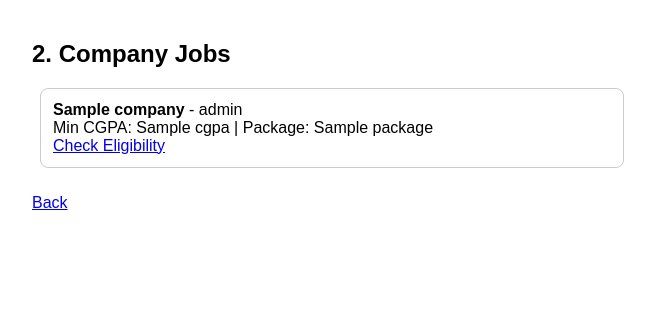
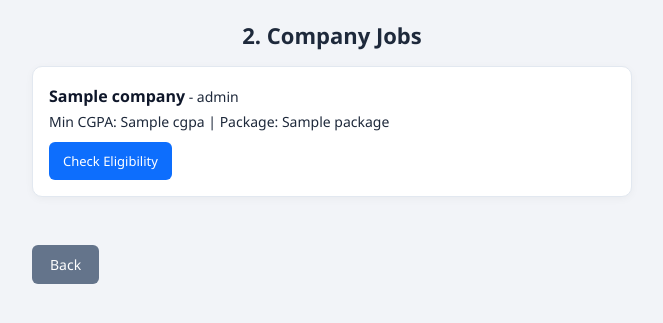
Before and after one commit to shiwanikumari110/smart-campus-placement, a Flask app: template templates/company_jobs.html in a window 1280 px wide. Shown: the top 323 px of the page, without its empty margins (308-971 px from the left). Run offline with Flask 3, Linux system fonts and the light colour scheme; the template is opened without the code that fills it: most values are stand-ins (such as "Sample title", 1, 10 or a date in 2020).

Commit message:
Update company_jobs.html

```diff
--- a/templates/company_jobs.html
+++ b/templates/company_jobs.html
@@ -1 +1,36 @@
-<!DOCTYPE html><html><body style="font-family:Arial;padding:20px;max-width:600px;margin:auto"><h2>2. Company Jobs</h2>{% for c in companies %}<div style="border:1px solid #ccc;padding:12px;margin:8px;border-radius:8px"><b>{{c.name}}</b> - {{c.role}}<br>Min CGPA: {{c.cgpa}} | Package: {{c.package}}<br><a href="/eligibility_checker">Check Eligibility</a></div>{% endfor %}<br><a href="/">Back</a></body></html>
+<!DOCTYPE html>
+<html lang="en">
+<head>
+<meta charset="UTF-8">
+<meta name="viewport" content="width=device-width, initial-scale=1.0">
+<title>Company Jobs - Smart Campus Placement Portal</title>
+<style>
+* { box-sizing: border-box; margin: 0; padding: 0; }
+body { font-family: 'Segoe UI', Arial, sans-serif; background: #f2f4f8; color: #1e293b; padding: 20px; overflow-x: hidden; }
+.container { width: 100%; max-width: 600px; margin: 0 auto; }
+h2 { font-size: 22px; margin-bottom: 16px; text-align: center; }
+.job-card { background: #fff; border: 1px solid #e2e8f0; padding: 16px; margin: 10px 0; border-radius: 10px; font-size: 14px; line-height: 1.7; box-shadow: 0 2px 8px rgba(0,0,0,0.04); word-wrap: break-word; }
+.job-card b { font-size: 16px; color: #0f172a; }
+.job-card a { display: inline-block; margin-top: 8px; background: #0d6efd; color: #fff; padding: 8px 14px; border-radius: 6px; text-decoration: none; font-size: 13px; font-weight: 500; }
+.back-link { display: inline-block; margin-top: 16px; background: #64748b; color: #fff; padding: 10px 18px; border-radius: 6px; text-decoration: none; font-size: 14px; }
+.no-jobs { text-align: center; background: #fff; padding: 20px; border-radius: 10px; color: #64748b; font-size: 14px; }
+@media (max-width: 480px) {
+body { padding: 12px; }
+h2 { font-size: 19px; }
+.job-card { padding: 14px; }
+.job-card a { width: 100%; text-align: center; padding: 10px; }
+.back-link { width: 100%; text-align: center; }
+}
+</style>
+</head>
+<body>
+<div class="container">
+<h2>2. Company Jobs</h2>
+{% for c in companies %}
+<div class="job-card"><b>{{c.name}}</b> - {{c.role}}<br>Min CGPA: {{c.cgpa}} | Package: {{c.package}}<br><a href="/eligibility_checker">Check Eligibility</a></div>
+{% endfor %}
+{% if not companies %}<div class="no-jobs">No company jobs available yet.</div>{% endif %}
+<br><a class="back-link" href="/">Back</a>
+</div>
+</body>
+</html>
```
